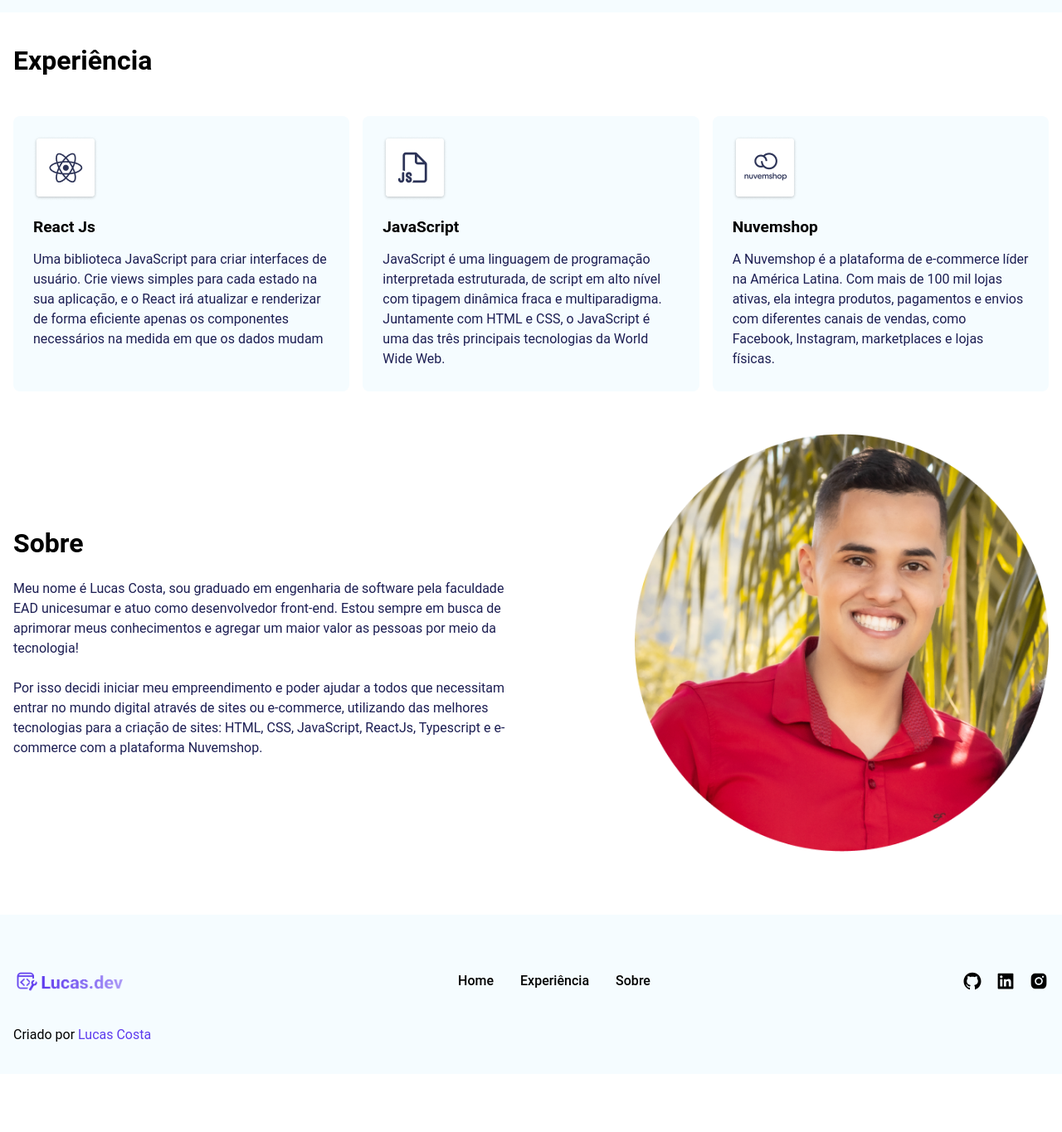
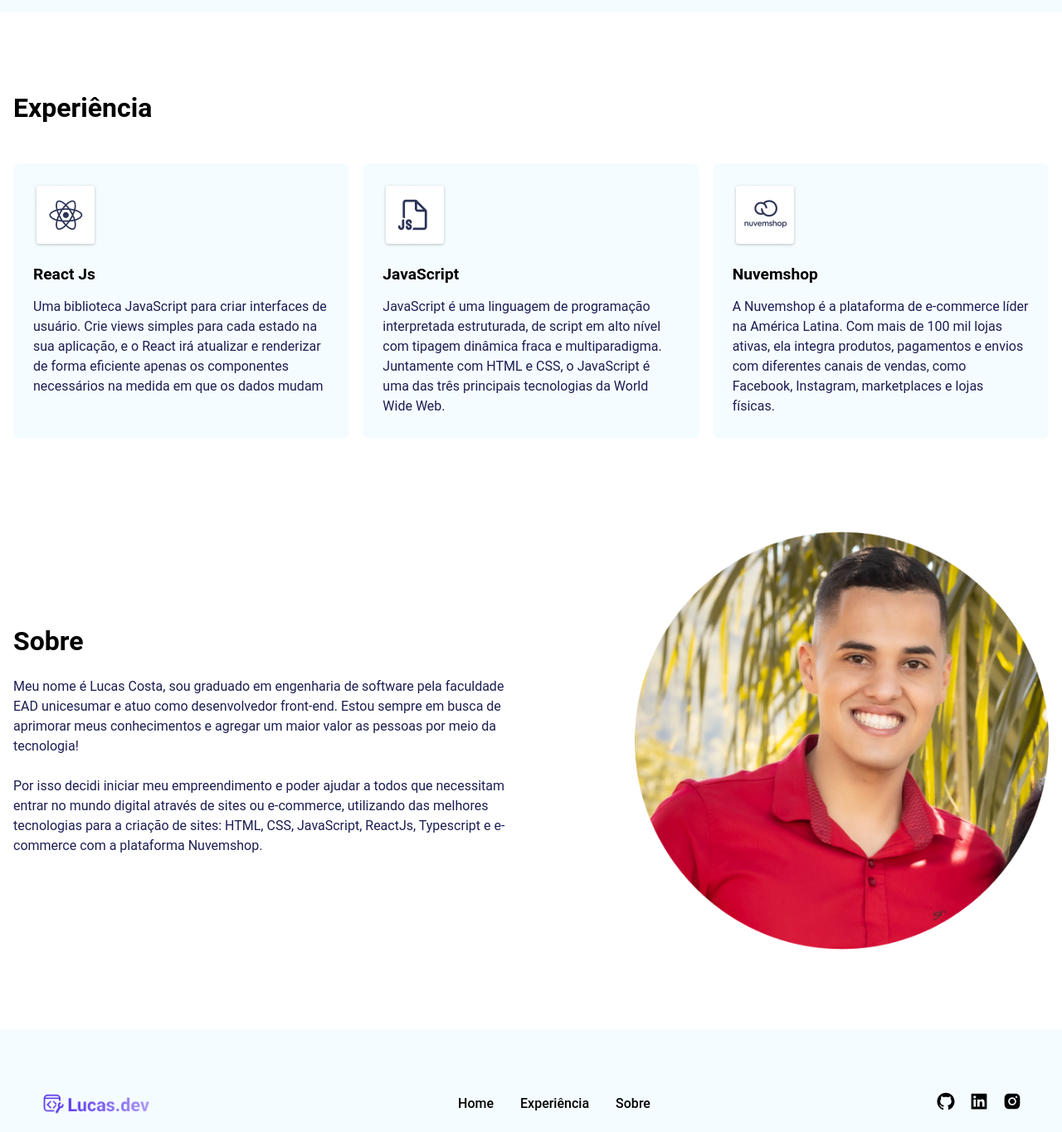
Before and after one commit to luqnex/my-resume, a Next.js app: page / in a window 1280 px wide. Shown: the part 785-2150 px from the top of the page at 83% size. Before the commit the page ends 2080 px from the top, so only its background shows below. Built offline with nearby package versions, Linux system fonts and the light colour scheme.

Commit message:
feat: Adjust in code and add link to social media

```diff
--- a/src/components/About/styles.ts
+++ b/src/components/About/styles.ts
@@ -1,14 +1,12 @@
 import styled from "styled-components";
 
 export const AboutCustom = styled.div`
-  height: 70vh;
+  height: 100%;
   display: flex;
   justify-content: center;
   align-items: center;
 
-  @media (max-width: 700px) {
-    height: 100%;
-  }
+  margin: 5rem 0;
 `;
 
 export const Container = styled.section`
@@ -18,6 +16,7 @@
 
   display: flex;
   justify-content: space-between;
+  align-items: center;
   margin: 1rem;
 
   gap: 3rem;
--- a/src/components/Expertise/styles.ts
+++ b/src/components/Expertise/styles.ts
@@ -3,15 +3,13 @@
 import { motion } from "framer-motion";
 
 export const ExpertiseCustom = styled.section`
-  height: 60vh;
+  height: 100%;
   display: flex;
   justify-content: center;
   align-items: center;
+  margin: 5rem 0;
 
-  @media (max-width: 700px) {
-    height: 100%;
-    margin: 5rem 0;
-  }
+
 `;
 
 export const Container = styled(motion.div)`
@@ -33,5 +31,5 @@
 
 export const Title = styled.h1`
   font-size: 2rem;
-  margin: 1rem 0 3rem 0;
+  margin: 0 0 3rem 0;
 `;
--- a/src/components/Footer/index.tsx
+++ b/src/components/Footer/index.tsx
@@ -25,9 +25,27 @@
             <ListCustom />
           </ContainerMobileNone>
           <Icons>
-            <AiFillGithub size={24} />
-            <AiFillLinkedin size={24} />
-            <AiFillInstagram size={24} />
+            <a
+              href="https://github.com/luqnex"
+              target="_blank"
+              rel="noreferrer"
+            >
+              <AiFillGithub size={24} />
+            </a>
+            <a
+              href="https://www.linkedin.com/in/lucascostaljc/"
+              target="_blank"
+              rel="noreferrer"
+            >
+              <AiFillLinkedin size={24} />
+            </a>
+            <a
+              href="https://www.instagram.com/lucass.ljc/"
+              target="_blank"
+              rel="noreferrer"
+            >
+              <AiFillInstagram size={24} />
+            </a>
           </Icons>
         </ContainerIcons>
         <Text>
--- a/src/components/Footer/styles.ts
+++ b/src/components/Footer/styles.ts
@@ -2,12 +2,13 @@
 
 export const Container = styled.footer`
   width: 100%;
-  height: 12rem;
+  height: 100%;
   display: flex;
   justify-content: center;
   align-items: center;
   background-color: ${(props) => props.theme.bgShade};
   margin-top: 3rem;
+  padding: 3rem;
 `;
 
 export const ContentFooter = styled.div`
@@ -17,7 +18,6 @@
   display: flex;
   flex-direction: column;
   justify-content: space-between;
-  margin: 1rem;
 `;
 
 export const ContainerMobileNone = styled.div`
@@ -40,6 +40,11 @@
 export const Icons = styled.div`
   display: flex;
   gap: 1rem;
+
+  a {
+    color: ${(props) => props.theme.black};
+    text-decoration: none;
+  }
 `;
 
 export const Text = styled.p`
```
